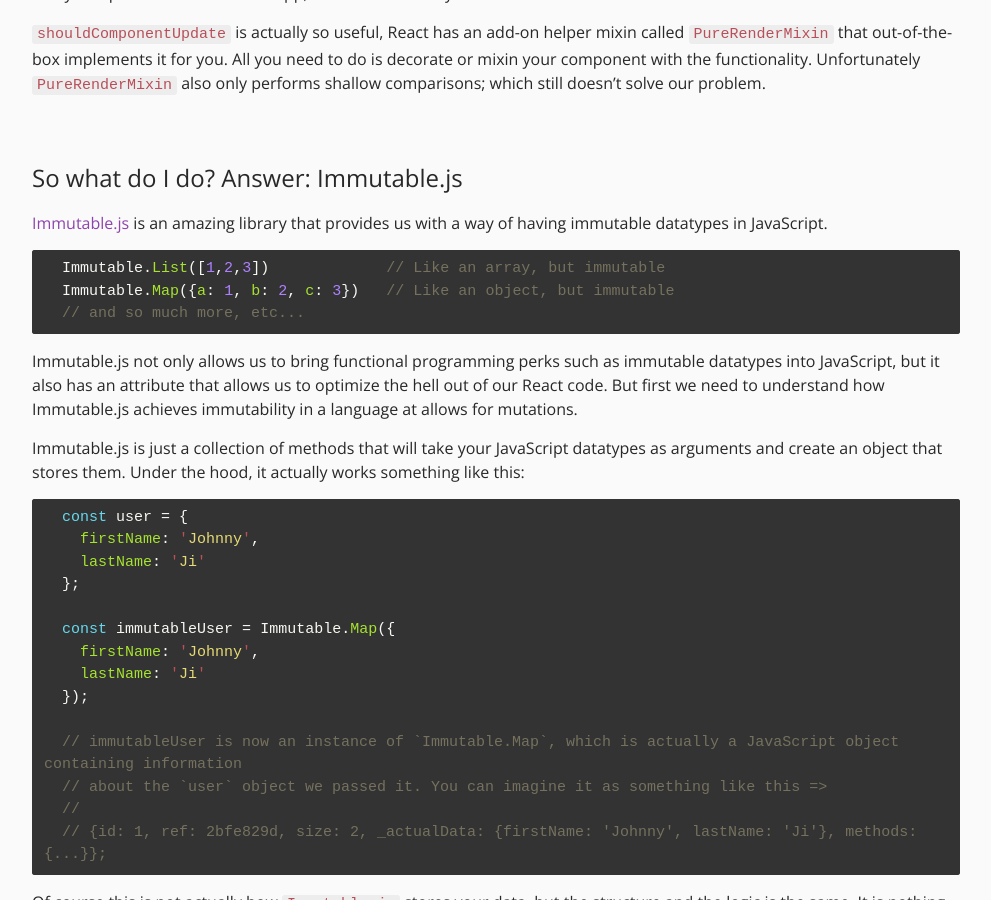
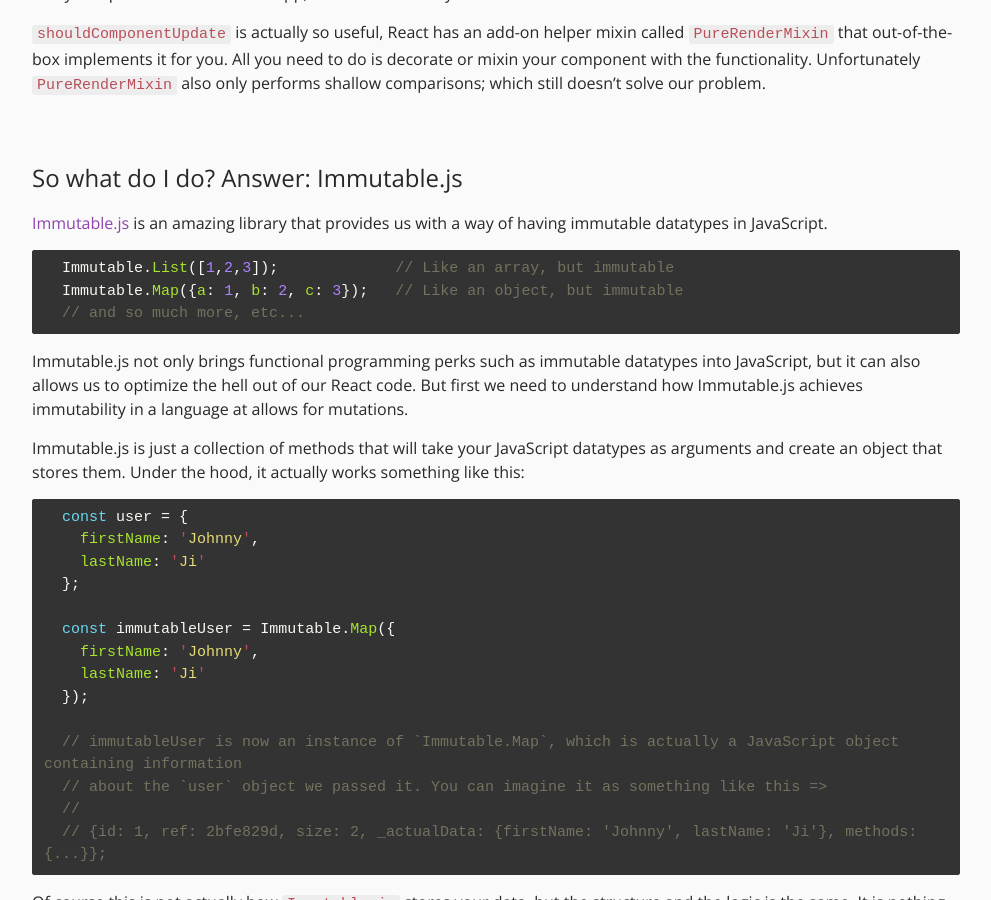
Before and after one commit to johnnyji/jekyll_blog, a Jekyll site: the page built from _posts/2016-03-03-performance-optimization-in-reactjs-using-immutablejs.markdown, in a window 1280 px wide and 900 px high, scrolled down 2483 px. Shown: the whole window, without its empty margins (144-1135 px from the left). Built offline with Jekyll 4.4.1, drawn with Linux system fonts in a browser that asks for light colours; nearby versions of some CDN libraries; some of the changed text lies outside the part shown.

Commit message:
spellcheck

```diff
--- a/_posts/2016-03-03-performance-optimization-in-reactjs-using-immutablejs.markdown
+++ b/_posts/2016-03-03-performance-optimization-in-reactjs-using-immutablejs.markdown
@@ -101,12 +101,12 @@
 [Immutable.js][immutable] is an amazing library that provides us with a way of having immutable datatypes in JavaScript.
 
 {% highlight javascript %}
-  Immutable.List([1,2,3])             // Like an array, but immutable
-  Immutable.Map({a: 1, b: 2, c: 3})   // Like an object, but immutable
+  Immutable.List([1,2,3]);             // Like an array, but immutable
+  Immutable.Map({a: 1, b: 2, c: 3});   // Like an object, but immutable
   // and so much more, etc...
 {% endhighlight %}
 
-Immutable.js not only allows us to bring functional programming perks such as immutable datatypes into JavaScript, but it also has an attribute that allows us to optimize the hell out of our React code. But first we need to understand how Immutable.js achieves immutability in a language at allows for mutations.
+Immutable.js not only brings functional programming perks such as immutable datatypes into JavaScript, but it can also allows us to optimize the hell out of our React code. But first we need to understand how Immutable.js achieves immutability in a language at allows for mutations.
 
 Immutable.js is just a collection of methods that will take your JavaScript datatypes as arguments and create an object that stores them. Under the hood, it actually works something like this:
 
```
Also changed, not shown: other parts of _posts/2016-03-03-performance-optimization-in-reactjs-using-immutablejs.markdown (+1 -1 lines).
